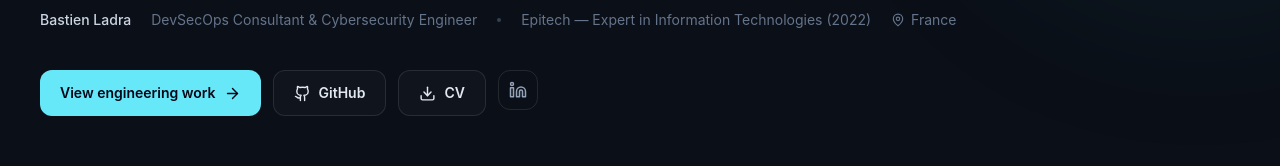
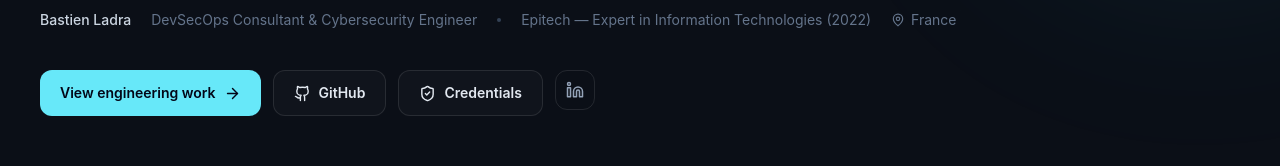
Before and after one commit to bastien-ladra/portfolio-bastien-ladra, a React (Vite) app: page / in a window 1280 px wide. Shown: the part 518-684 px from the top of the page. Built offline with nearby package versions, Linux system fonts and the light colour scheme.

Commit message:
ui: replace placeholder CV action with verified credentials

```diff
--- a/src/sections/Hero.jsx
+++ b/src/sections/Hero.jsx
@@ -1,9 +1,7 @@
-import { ArrowRight, Download, Github, Linkedin, MapPin } from "lucide-react";
+import { ArrowRight, Github, Linkedin, MapPin, ShieldCheck } from "lucide-react";
 import { focusAreas, profile } from "../data/content";
 
 export default function Hero() {
-  const cvHref = `${import.meta.env.BASE_URL}CV_Bastien_Ladra.pdf`;
-
   return (
     <section id="top" className="relative overflow-hidden pt-32 sm:pt-36" aria-labelledby="hero-title">
       <div className="hero-grid" aria-hidden="true" />
@@ -39,8 +37,8 @@ export default function Hero() {
             <a href={profile.github} target="_blank" rel="noreferrer" className="button-secondary">
               <Github size={17} aria-hidden="true" /> GitHub
             </a>
-            <a href={cvHref} className="button-secondary" download>
-              <Download size={17} aria-hidden="true" /> CV
+            <a href="#credentials" className="button-secondary">
+              <ShieldCheck size={17} aria-hidden="true" /> Credentials
             </a>
             <a
               href={profile.linkedin}
```
